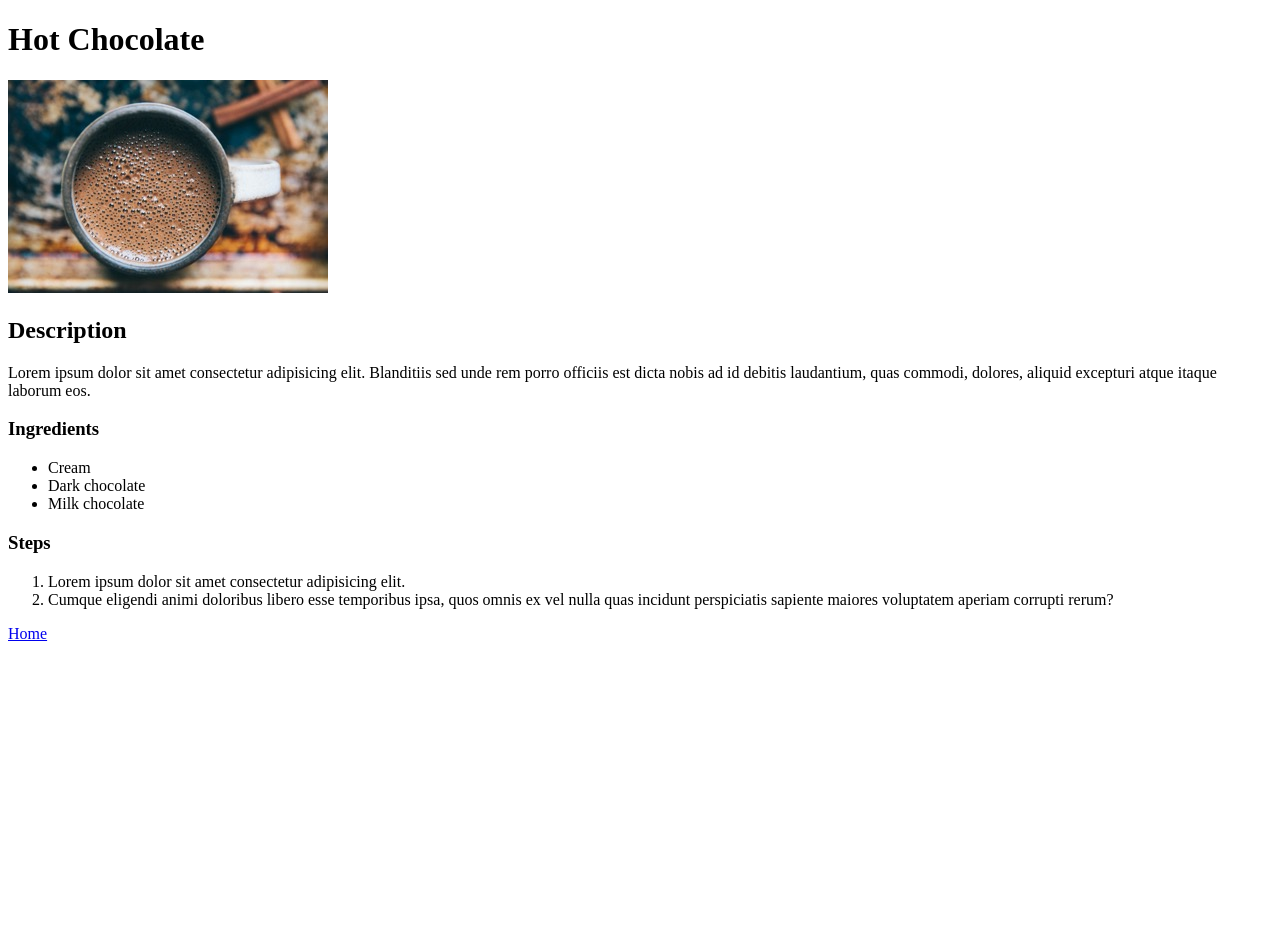
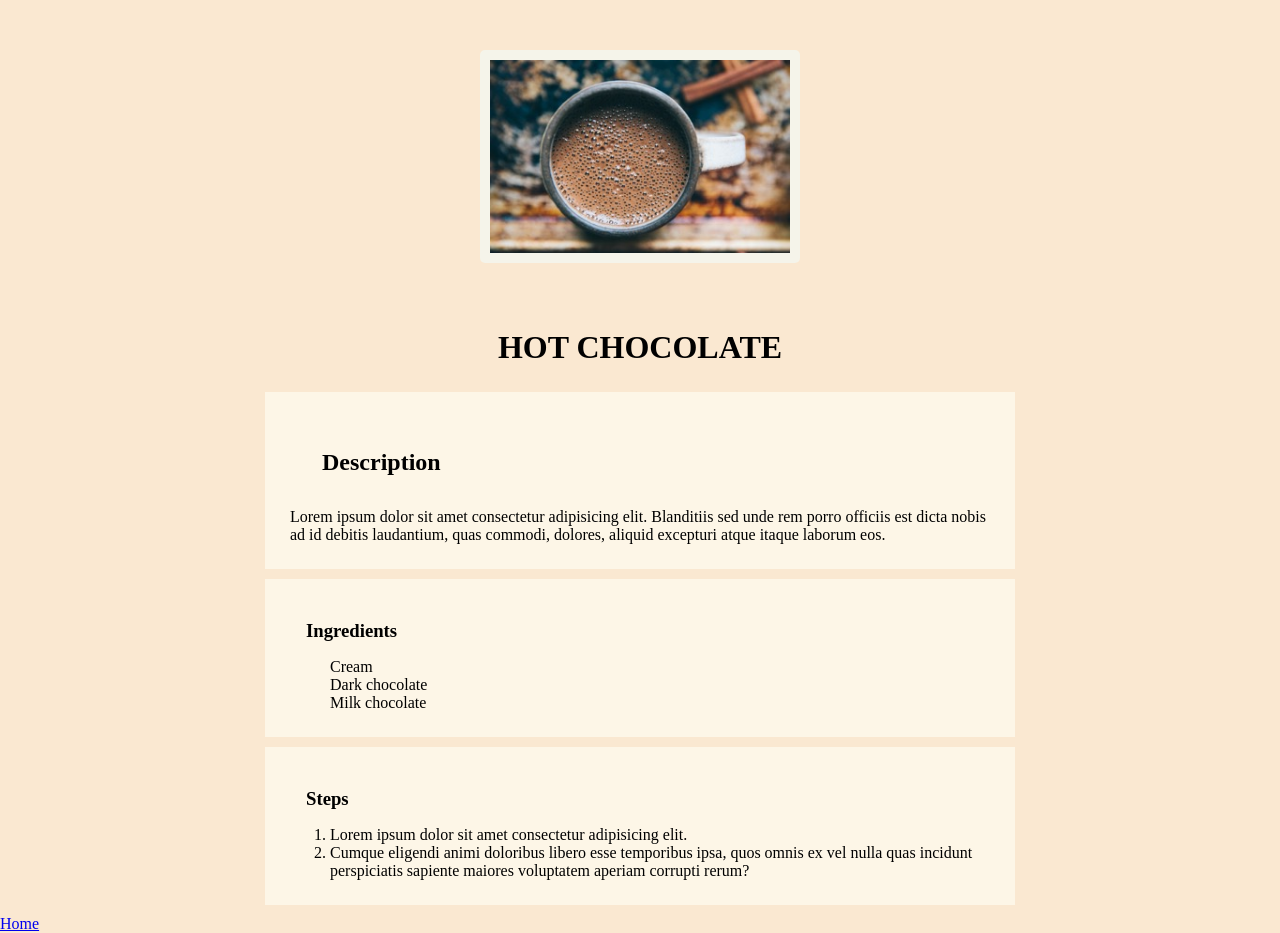
Before and after one commit to catofninecodes/odin_recipes, a plain HTML site: page recipes/hotchocolate.html in a window 1280 px wide. Before the commit the page ends 800 px from the top, so only its background shows below. Drawn offline with Linux system fonts and the light colour scheme.

Commit message:
Add basic CSS styling

```diff
--- a/recipes/hotchocolate.html
+++ b/recipes/hotchocolate.html
@@ -4,24 +4,31 @@
     <head>
         <meta charset="UTF-8">
         <title>Hot Chocolate</title>
+        <link rel="stylesheet" href="../styles.css">
     </head>
 
     <body>
+        <img src="../images/hotchocolate-small.jpg" height="213" width="320" alt="a clay mug of hot chocolate">
          <h1>Hot Chocolate</h1>
-        <img src="../images/hotchocolate-small.jpg" height="213" width="320" alt="a clay mug of hot chocolate">
+        <div class="card">
             <h2>Description</h2>
              <p>Lorem ipsum dolor sit amet consectetur adipisicing elit. Blanditiis sed unde rem porro officiis est dicta nobis ad id debitis laudantium, quas commodi, dolores, aliquid excepturi atque itaque laborum eos.</p>
+            </div>
+        <div class="card">
             <h3>Ingredients</h3>
             <ul>
                 <li>Cream</li>
                 <li>Dark chocolate</li>
                 <li>Milk chocolate</li>
             </ul>
+        </div>
+        <div class="card">
             <h3>Steps</h3>
             <ol>
                 <li>Lorem ipsum dolor sit amet consectetur adipisicing elit. </li>
                 <li>Cumque eligendi animi doloribus libero esse temporibus ipsa, quos omnis ex vel nulla quas incidunt perspiciatis sapiente maiores voluptatem aperiam corrupti rerum?</li>
             </ol>
+        </div>
         <a href="../index.html">Home</a>
     </body>
 
--- /dev/null
+++ b/styles.css
@@ -0,0 +1,51 @@
+* {
+    box-sizing: border-box;
+    margin: 0;
+}
+
+body {
+    background-color: hsl(34, 80%, 90%);
+}
+
+img {
+    border: 10px solid hsl(55, 35%, 94%);
+    border-radius: 5px;
+    display: block;
+    margin: 50px auto;
+}
+
+h1 {
+    margin: auto;
+    padding: 16px;
+    text-align: center;
+    text-transform: uppercase;
+}
+
+h2 {
+    margin: 16px;
+    padding: 16px;
+}
+
+h3 {
+    margin: 8px;
+    padding: 8px;
+}
+
+.card {
+    background-color: hsl(39, 85%, 95%);
+    margin: 10px auto;
+    padding: 25px;
+    max-width: 750px;
+}
+
+ul {
+    list-style-type: none;
+}
+
+.index {
+    background-color:hsl(39, 85%, 95%);
+    display: inline-block;
+    margin: 10px;
+    padding: 32px;
+    width: 200px;
+}
```
Also changed, not shown: index.html (+4 -3 lines), recipes/chai.html (+8 -1 lines), recipes/matcha.html (+9 -2 lines). Lines whose indentation alone changed are shown as unchanged.
